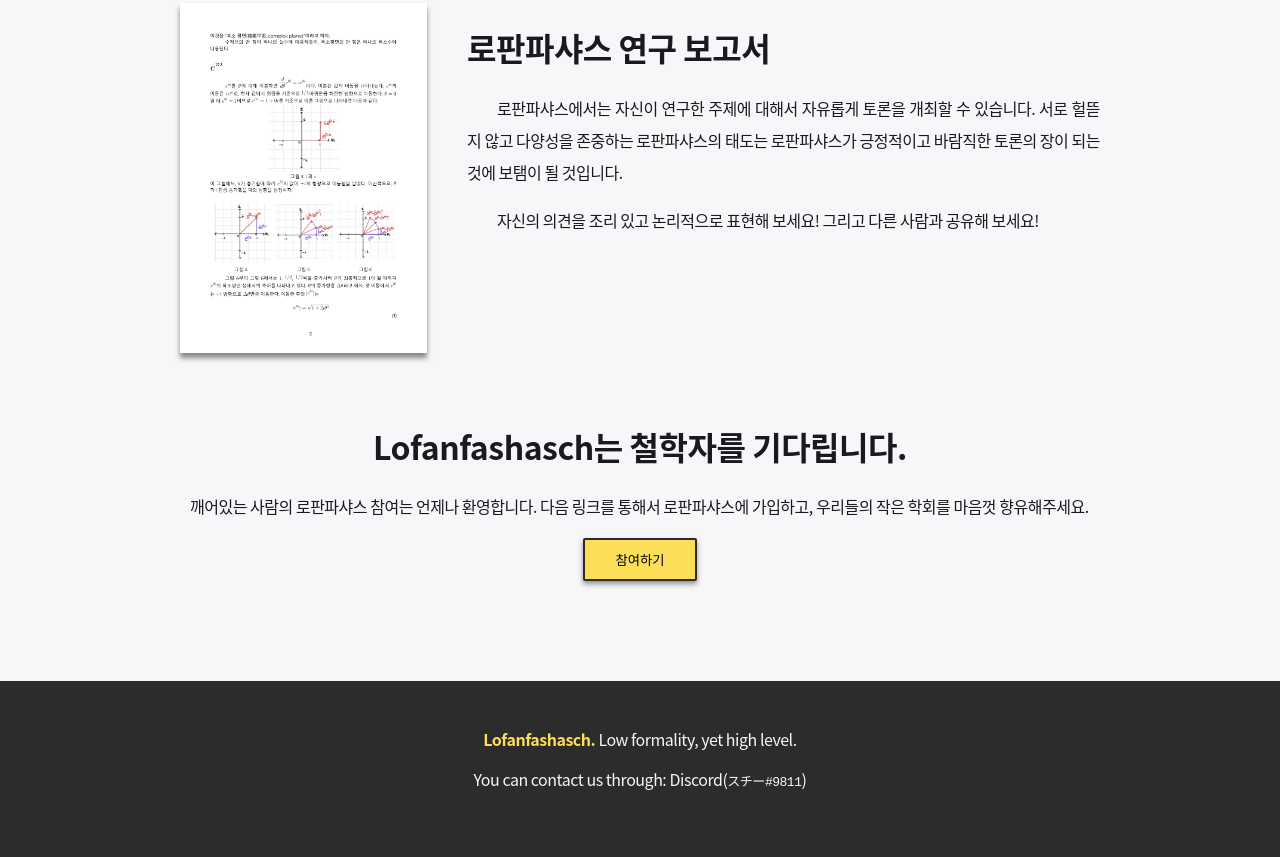
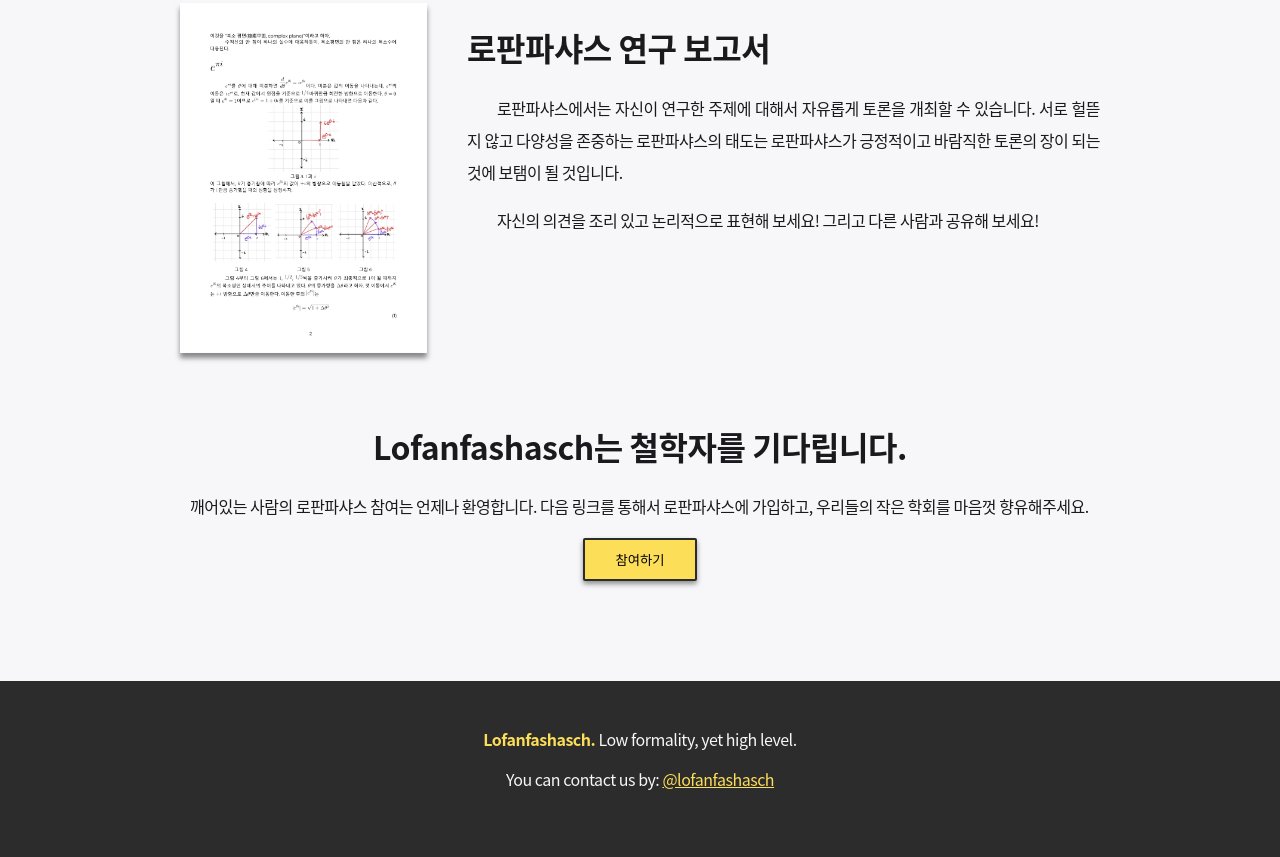
Before and after one commit to shtelo/lofanfashasch-web, a plain HTML site: page index.html in a window 1280 px wide. Shown: the part 678-1535 px from the top of the page. Drawn offline with Linux system fonts and the light colour scheme.

Commit message:
연락처 수정

```diff
--- a/css/index.css
+++ b/css/index.css
@@ -27,6 +27,10 @@ button {
     border-style: solid;
     border-radius: 2px;
     box-shadow: #2c2c2c80 0 3px 5px;
+}
+
+a {
+    color: #fdde59;
 }
 
 .main-container {
--- a/index.html
+++ b/index.html
@@ -63,7 +63,7 @@
 <footer>
   <div class="footer-container">
     <p><strong>Lofanfashasch.</strong> Low formality, yet high level.</p>
-    <p>You can contact us through: Discord(<code>スチー#9811</code>)</p>
+    <p>You can contact us by: <a href="https://twitter.com/lofanfashasch">@lofanfashasch</a></p>
   </div>
 </footer>
 
```
